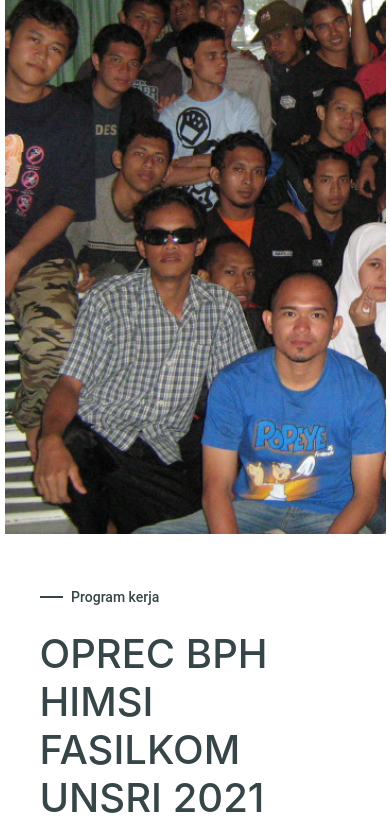
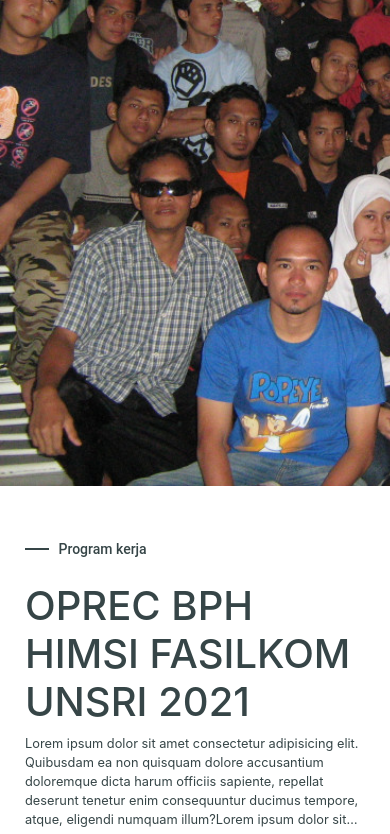
Before and after one commit to yogimahaputra/himsi-unsri-web, a plain HTML site: page index.html in a window 390 px wide. Shown: the part 1166-2000 px from the top of the page. Drawn offline with nearby package versions, Linux system fonts and the light colour scheme.

Commit message:
fix styling

```diff
--- a/asset/css/responsive.css
+++ b/asset/css/responsive.css
@@ -106,7 +106,7 @@
 
 .panel{
     /* border: 1px solid green; */
-    width: 90%;
+    width: 100%;
 }
 
 .item{
@@ -150,7 +150,7 @@
 .item-1{
     width: 100%;
     padding-top: 50px;
-    padding-left: 35px;
+    padding-left: 25px;
     padding-right: 30px;
     color: #364547;
     /* border: 1px solid black; */
@@ -168,7 +168,6 @@
 }
 
 .item-2{
-    width: 100%;
     height: 80vh;
     display: flex;
     justify-content: center;
--- a/asset/css/style.css
+++ b/asset/css/style.css
@@ -27,6 +27,11 @@ body{
     /* flex-direction: column; */
     color: #364547;
     /* border: 1px solid black; */
+}
+
+.row{
+    padding: 0 !important;
+    margin: 0 !important;
 }
 /*******************************/
 /********* Scrollbar CSS **********/
@@ -358,7 +363,7 @@ body{
 
 .panel{
     /* border: 1px solid green; */
-    width: 90%;
+    width: 100%;
 }
 
 .item{
--- a/index.html
+++ b/index.html
@@ -4,7 +4,9 @@
     <!-- Required meta tags -->
     <meta charset="utf-8">
     <meta name="viewport" content="width=device-width, initial-scale=1, shrink-to-fit=no">
-
+    <meta name="description"
+        content="This is an example of a meta description.
+        This will often show up in search results.">
     <!-- Bootstrap CSS -->
     <link rel="stylesheet" href="./asset/css/style.css" >
     <link rel="stylesheet" href="./asset/css/const.css" >
@@ -34,7 +36,7 @@
   <body>
     <nav id="navbar_top"  class="nav navbar  navbar-expand-lg bg-white navbar-light  p-3">
         <a class="navbar-brand" href="#">
-            <img src="./asset/img/logo.png" width="130"/>
+            <img src="./asset/img/logo.png" width="130" alt="logo"/>
         </a>
         <button class="navbar-toggler" type="button" data-toggle="collapse" data-target="#navbarSupportedContent" aria-controls="navbarSupportedContent" aria-expanded="false"   aria-label="Toggle navigation">
           <span class="navbar-toggler-icon"></span>
@@ -133,7 +135,7 @@
     <div class="center-div" id="center">
         <div class=" center-container  flex-column-reverse">
             <div class="d-flex flex-column flex-lg-row justify-content-lg-center panel text-white ">
-                <div class="row ">
+                <div class="row">
                     <div class="item item-1">
                         <span class="garis-center">Program kerja</span>
                         <h1>OPREC BPH HIMSI FASILKOM UNSRI 2021</h1>
```
